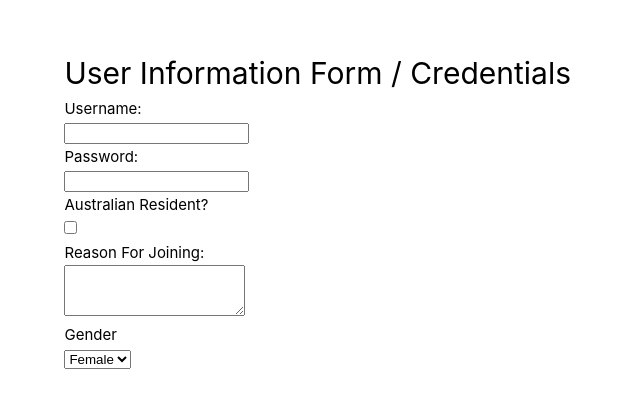
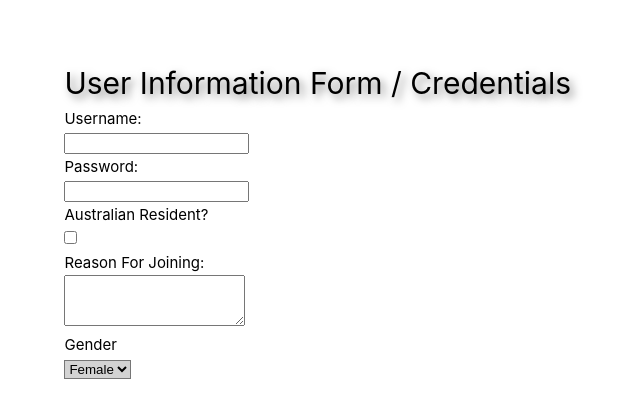
Before and after one commit to LachlanWilliams/FIT5032, a Vue app in the folder lwilliams-library/: page / in a window 1280 px wide. Shown: the part 190-608 px from the top of the page, without its empty margins (69-709 px from the left). Built offline with nearby package versions, Linux system fonts and the light colour scheme.

Commit message:
week 3 activity 3

```diff
--- a/lwilliams-library/src/main.js
+++ b/lwilliams-library/src/main.js
@@ -1,4 +1,5 @@
 import './assets/main.css'
+import './style.css'
 
 import { createApp } from 'vue'
 import App from './App.vue'
--- /dev/null
+++ b/lwilliams-library/src/style.css
@@ -0,0 +1,25 @@
+ /* Tag selectors */
+h1 {
+    text-align: center;
+    margin-top: 20px;
+    text-shadow: 4px 4px 8px rgba(0, 0, 0, 0.5);
+}
+ /* Class selectors */
+ .form {
+    text-align: center;
+    margin-top: 50px;
+}
+
+ /* ID selectors */
+ #username:focus,
+ #password:focus,
+ #isAustralian:focus,
+ #reason:focus {
+     border-color: #FF6347; /* More obvious border color change (Tomato) */
+     background-color: #FFEBE8; /* Light background color change */
+ }
+
+ /* Attribute selectors */
+select[id="gender"] {
+    background-color: #d3d3d3; /* Default background color set to gray */
+}
```
